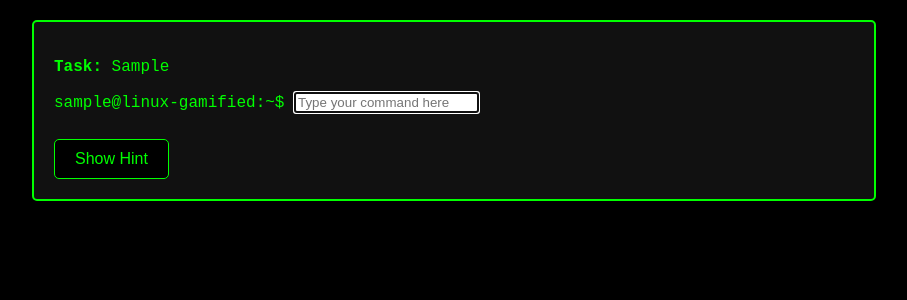
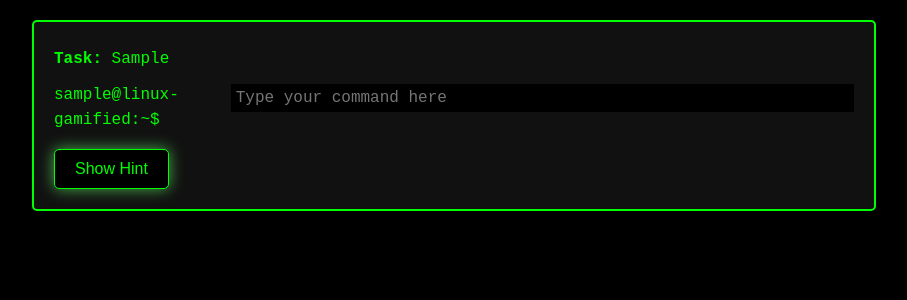
Before and after one commit to DavonGT/linux_gamified, a Django app: page /practice/ in a window 1280 px wide. Shown: the top 300 px of the page, without its empty margins (186-1093 px from the left). Run offline with Django 5.2, Linux system fonts and the light colour scheme; a user stored in the database is signed in; tables that the repository leaves empty hold one stand-in row (values such as "Sample post").

Commit message:
Add base CSS styles and enhance existing styles for dashboard, game, game over, and practice pages

```diff
--- /dev/null
+++ b/game/static/game/css/base.css
@@ -0,0 +1,88 @@
+body {
+    font-family: 'Courier New', Courier, monospace;
+    background-color: #000;
+    color: #0f0;
+    margin: 0;
+    padding: 20px;
+    line-height: 1.6;
+}
+
+h1, h2, h3 {
+    color: #4CAF50;
+    text-align: center;
+    margin-bottom: 20px;
+}
+
+button, a {
+    background-color: #111;
+    color: #0f0;
+    border: 2px solid #0f0;
+    border-radius: 5px;
+    padding: 10px 20px;
+    font-size: 1rem;
+    text-decoration: none;
+    cursor: pointer;
+    transition: all 0.3s ease;
+}
+
+button:hover, a:hover {
+    background-color: #222;
+    box-shadow: 0 0 10px #0f0;
+}
+
+input {
+    background: none;
+    border: none;
+    border-bottom: 2px solid #0f0;
+    color: #0f0;
+    width: 100%;
+    padding: 5px;
+    font-size: 16px;
+    outline: none;
+    margin-bottom: 20px;
+    transition: border-color 0.3s ease;
+}
+
+input:focus {
+    border-bottom: 2px solid #4CAF50;
+}
+
+table {
+    width: 100%;
+    border-collapse: collapse;
+    margin-top: 20px;
+    color: #0f0;
+}
+
+table th, table td {
+    border: 1px solid #0f0;
+    padding: 8px;
+    text-align: center;
+}
+
+table th {
+    background-color: #111;
+}
+
+.feedback {
+    margin-top: 10px;
+    font-weight: bold;
+    animation: fadeIn 0.5s ease;
+}
+
+.feedback.correct {
+    color: #4CAF50;
+}
+
+.feedback.incorrect {
+    color: #f44336;
+}
+
+@keyframes fadeIn {
+    from {
+        opacity: 0;
+    }
+    to {
+        opacity: 1;
+    }
+}
--- a/game/static/game/css/prac_style.css
+++ b/game/static/game/css/prac_style.css
@@ -17,6 +17,27 @@ body {
     margin: 0 auto;
 }
 
+#terminal p {
+    margin: 5px 0;
+}
+
+#prompt {
+    display: flex;
+    align-items: center;
+    margin-top: 10px;
+}
+
+#user_command {
+    background-color: #000;
+    color: #0f0;
+    border: none;
+    outline: none;
+    width: 100%;
+    font-family: 'Courier New', Courier, monospace;
+    font-size: 1rem;
+}
+
+
 #hint {
     margin-top: 10px;
     color: #FFA500;
@@ -32,9 +53,20 @@ body {
     cursor: pointer;
     font-size: 1rem;
     border-radius: 5px;
+    animation: glow 1.5s infinite;
+
 }
 
 #hint-button:hover {
     background-color: #111;
     box-shadow: 0 0 10px #0f0;
 }
+
+@keyframes glow {
+    0%, 100% {
+        box-shadow: 0 0 5px #0f0;
+    }
+    50% {
+        box-shadow: 0 0 15px #4CAF50;
+    }
+}
--- a/game/templates/game/dashboard.html
+++ b/game/templates/game/dashboard.html
@@ -3,6 +3,7 @@
 <html>
 <head>
     <title>Dashboard</title>
+    <link rel="stylesheet" href="{% static 'game/css/base.css' %}">
     <link rel="stylesheet" href="{% static 'game/css/dashboard.css' %}">
 </head>
 <body>
--- a/game/templates/game/game.html
+++ b/game/templates/game/game.html
@@ -3,6 +3,7 @@
 <html>
 <head>
     <title>Linux Gamified</title>
+    <link rel="stylesheet" href="{% static 'game/css/base.css' %}">
     <link rel="stylesheet" href="{% static 'game/css/game.css' %}">
     <script>
         let timer = 60; // 60 seconds timer
--- a/game/templates/game/game_over.html
+++ b/game/templates/game/game_over.html
@@ -3,6 +3,7 @@
 <html>
 <head>
     <title>Game Over</title>
+    <link rel="stylesheet" href="{% static 'game/css/base.css' %}">
     <link rel="stylesheet" href="{% static 'game/css/game_over.css' %}">
 </head>
 <body>
--- a/game/templates/game/practice.html
+++ b/game/templates/game/practice.html
@@ -3,6 +3,7 @@
 <html>
 <head>
     <title>Practice Mode</title>
+    <link rel="stylesheet" href="{% static 'game/css/base.css' %}">
     <link rel="stylesheet" href="{% static 'game/css/prac_style.css' %}">
     <script>
         function showHint() {
--- a/game/templates/game/select_mode.html
+++ b/game/templates/game/select_mode.html
@@ -3,6 +3,7 @@
 <html>
 <head>
     <title>Select Gameplay Mode</title>
+    <link rel="stylesheet" href="{% static 'game/css/base.css' %}">
     <link rel="stylesheet" href="{% static 'game/css/select_mode.css' %}">
 </head>
 <body>
```
Also changed, not shown: game/static/game/css/dashboard.css (+12 -0 lines), game/static/game/css/game.css (+11 -0 lines), game/static/game/css/game_over.css (+11 -2 lines).
